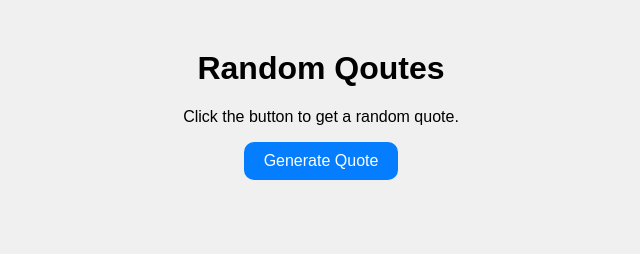
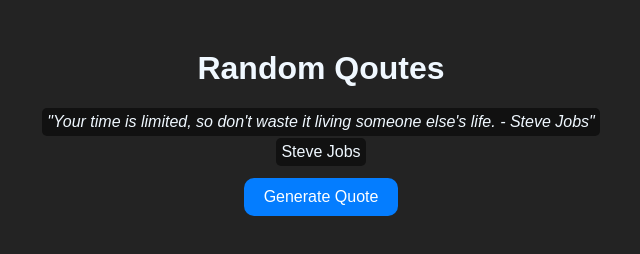
Before and after one commit to Adel-la/random-quotes, a plain HTML site: page index.html in a window 1280 px wide. Both pictures are taken after a click on the button "Generate Quote". Shown: the whole page, without its empty margins (319-959 px from the left). Drawn offline with Linux system fonts and the light colour scheme.

Commit message:
show quote and author separately, were also added new styles and modified quotes array of string to array of object

```diff
--- a/index.html
+++ b/index.html
@@ -9,8 +9,10 @@
   <body>
     <div class="container">
       <h1>Random Qoutes</h1>
-      <p id="quote">Click the button to get a random quote.</p>
-      <button id="generate-btn">Generate Quote</button>
+      <p class="paragraph" id="quote">Click the button to get a random quote.</p>
+      <p class="paragraph" id="author"> Author of quote</p>
+      <button class="btn" id="generate-btn">Generate Quote</button>
     </div>
+    <script src="script.js"></script>
   </body>
 </html>
--- a/script.js
+++ b/script.js
@@ -1,18 +1,76 @@
 const quotes = [
-  'The only way to do great work is to love what you do. - Steve Jobs',
-  'Innovation distinguishes between a leader and a follower. - Steve Jobs',
-  "Your time is limited, so don't waste it living someone else's life. - Steve Jobs",
+  {
+    quote: 'The only way to do great work is to love what you do.',
+    author: 'Steve Jobs',
+  },
+  {
+    quote:
+      'Innovation distinguishes between a leader and a follower. - Steve Jobs',
+    author: 'Steve Jobs',
+  },
+  {
+    quote:
+      "Your time is limited, so don't waste it living someone else's life. - Steve Jobs",
+    author: 'Steve Jobs',
+  },
+  {
+    quote:
+      'Success usually comes to those who are too busy to be looking for it.',
+    author: 'Henry David Thoreau',
+  },
+  {
+    quote: 'Don’t be afraid to give up the good to go for the great.',
+    author: 'John D. Rockefeller',
+  },
+  {
+    quote: 'I find that the harder I work, the more luck I seem to have.',
+    author: 'Thomas Jefferson',
+  },
+  {
+    quote:
+      'The future belongs to those who believe in the beauty of their dreams.',
+    author: 'Eleanor Roosevelt',
+  },
+  {
+    quote: 'Dream big and dare to fail.',
+    author: 'Norman Vaughan',
+  },
+  {
+    quote:
+      'You are in danger of living a life so comfortable and soft, that you will die without ever realizing your true potential.',
+    author: 'David Goggins',
+  },
+  {
+    quote:
+      'The most important conversations you’ll ever have are the ones you’ll have with yourself.',
+    author: 'David Goggins',
+  },
+  {
+    quote: 'Suffering is the true test of life.',
+    author: 'David Goggins',
+  },
+  {
+    quote:
+      'Be more than motivated, be more than driven, become literally obsessed to the point where people think you’re fucking nuts.',
+    author: 'David Goggins',
+  },
+  {
+    quote:
+      'You gotta start your journey. It may suck, but eventually you will come out the other side on top.',
+    author: 'David Goggins',
+  },
 ];
 
 const quoteElement = document.getElementById('quote');
 const generateBtn = document.getElementById('generate-btn');
+const authorElement = document.getElementById('author');
 
 function generateRandomQuote() {
   const randomIndex = Math.floor(Math.random() * quotes.length);
   const randomQuote = quotes[randomIndex];
-  quoteElement.textContent = randomQuote;
+  const{quote, author: quoteAuthor} = randomQuote
+  quoteElement.textContent = quote;
+  authorElement.textContent = quoteAuthor;
 }
 
 generateBtn.addEventListener('click', generateRandomQuote);
-
-generateRandomQuote();
--- a/styles.css
+++ b/styles.css
@@ -1,6 +1,7 @@
 body {
   font-family: Arial, sans-serif;
-  background-color: #f0f0f0;
+  background-color: #232323;
+  color: aliceblue;
 }
 
 .container{
@@ -22,3 +23,25 @@
 button:hover{
   background-color: #004691;
 }
+
+.paragraph{
+  background-color: #111111;
+  border-radius: 5px;
+  width:fit-content;
+  padding: 5px;
+  text-align: center;
+  margin: 2px auto;
+}
+
+.btn{
+  margin-top: 10px;
+}
+
+#quote::before,
+#quote::after{
+  content: '"';
+}
+
+#quote{
+   font-style: italic;
+}
```
